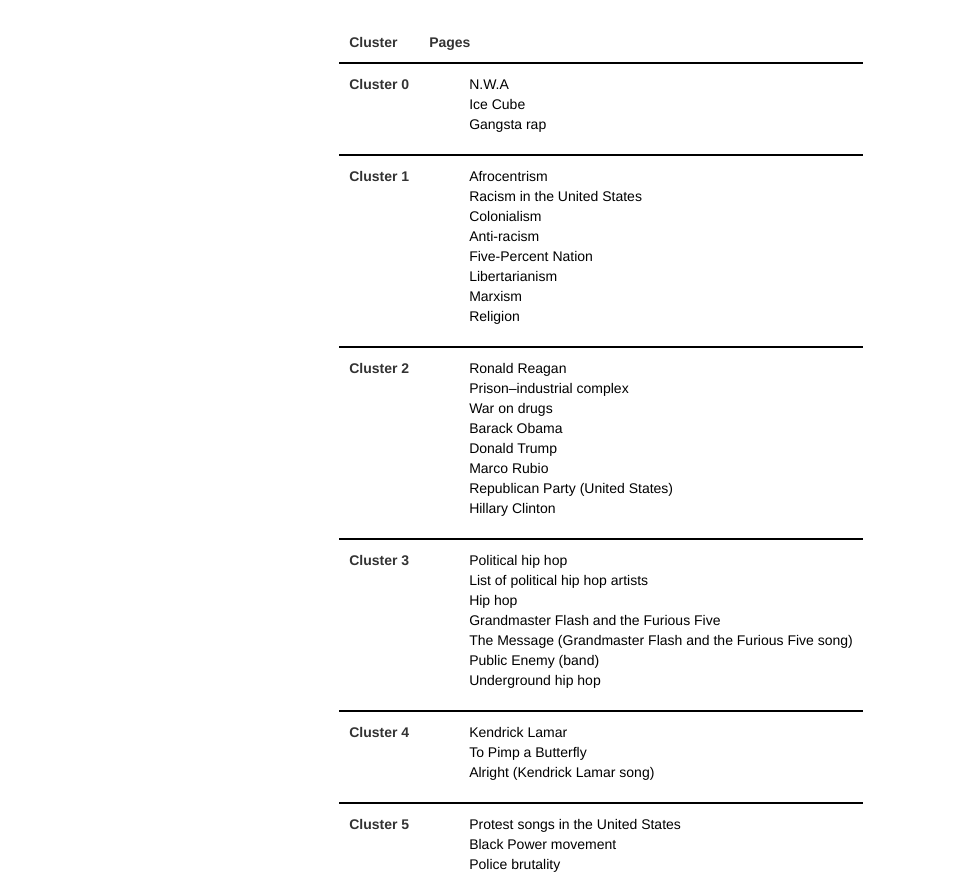
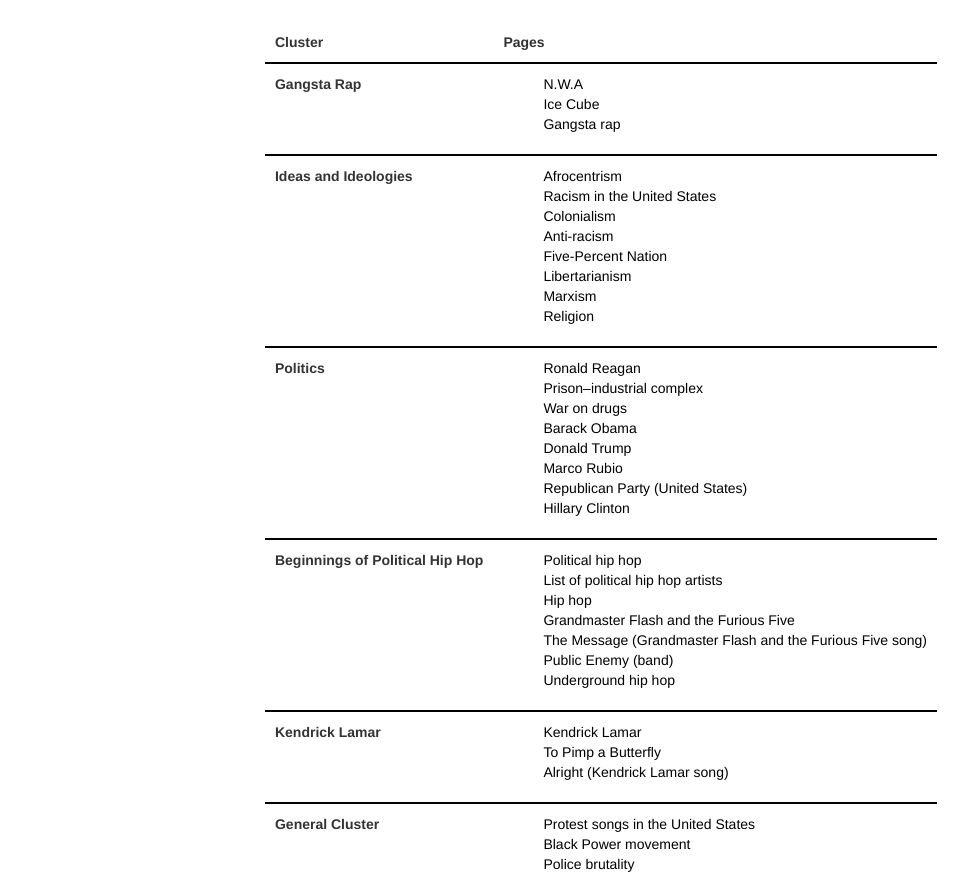
Before and after one commit to tingtang2/stat289, a plain HTML site: page clusters.html in a window 1280 px wide. Shown: the part 53-930 px from the top of the page, without its empty margins (39-1007 px from the left). Drawn offline with nearby package versions, Linux system fonts and the light colour scheme.

Commit message:
Update clusters.html

```diff
--- a/clusters.html
+++ b/clusters.html
@@ -45,7 +45,7 @@
     <tr id="sec0">
      <td>
       <p>
-       <b>Cluster 0</b>
+       <b>Gangsta Rap</b>
       </p>
      </td>
      <td>
@@ -65,7 +65,7 @@
     <tr id="sec1">
      <td>
       <p>
-       <b>Cluster 1</b>
+       <b>Ideas and Ideologies</b>
       </p>
      </td>
      <td>
@@ -100,7 +100,7 @@
     <tr id="sec2">
      <td>
       <p>
-       <b>Cluster 2</b>
+       <b>Politics</b>
       </p>
      </td>
      <td>
@@ -135,7 +135,7 @@
     <tr id="sec3">
      <td>
       <p>
-       <b>Cluster 3</b>
+       <b>Beginnings of Political Hip Hop</b>
       </p>
      </td>
      <td>
@@ -167,7 +167,7 @@
     <tr id="sec4">
      <td>
       <p>
-       <b>Cluster 4</b>
+       <b>Kendrick Lamar</b>
       </p>
      </td>
      <td>
@@ -187,7 +187,7 @@
     <tr id="sec5">
      <td>
       <p>
-       <b>Cluster 5</b>
+       <b>General Cluster</b>
       </p>
      </td>
      <td>
```
